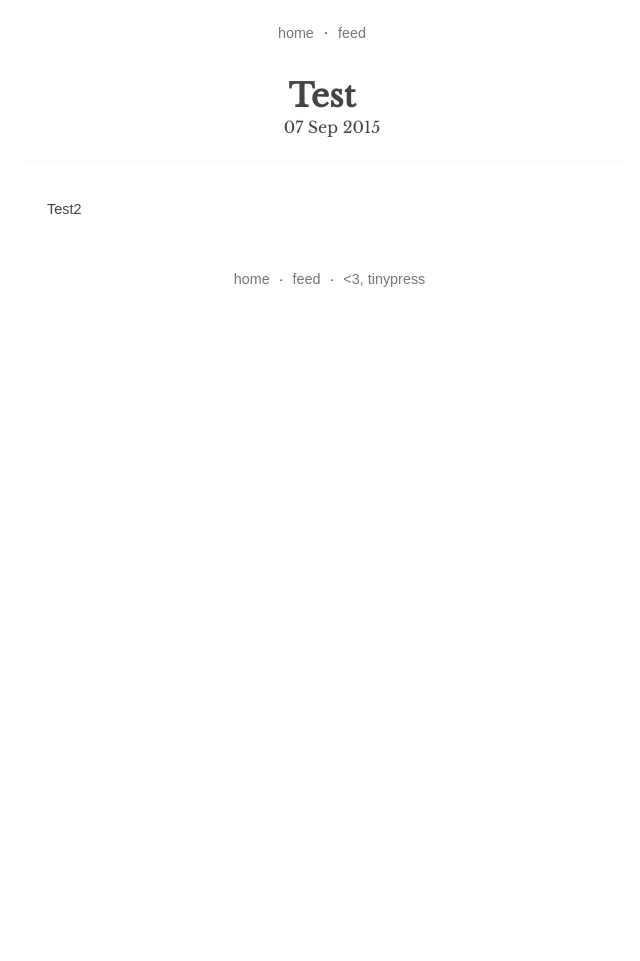
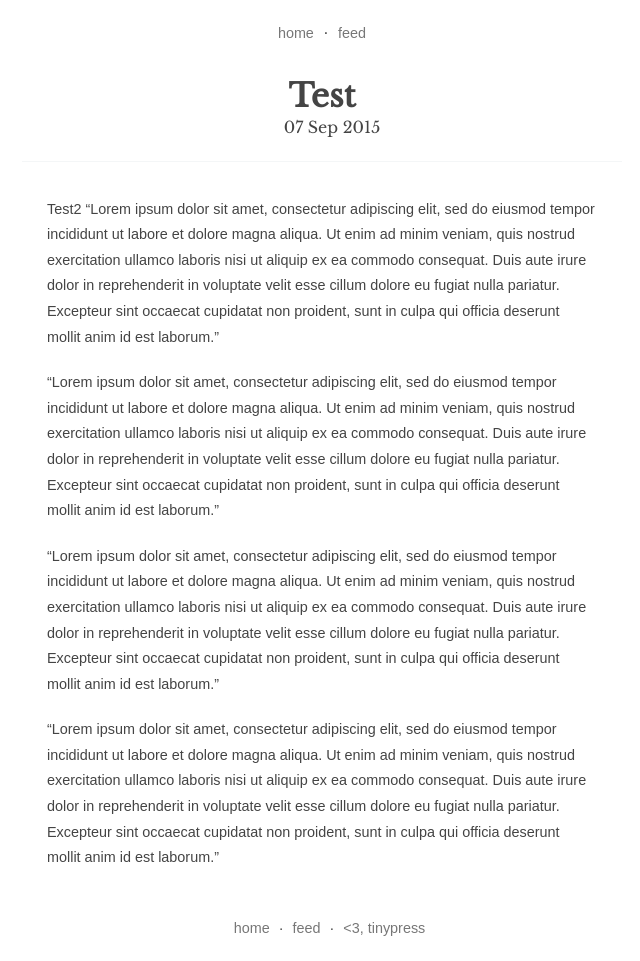
Before and after one commit to spretto/spretto.github.io, a Jekyll site: the page built from _posts/2015-09-07-test.markdown, in a window 1280 px wide. Shown: the whole page, without its empty margins (318-958 px from the left). Built offline with Jekyll 4.4.1, drawn with Linux system fonts in a browser that asks for light colours; before the commit the page ends 900 px from its top, so only the background shows below that.

Commit message:
Post update: Test

```diff
--- a/_posts/2015-09-07-test.markdown
+++ b/_posts/2015-09-07-test.markdown
@@ -4,3 +4,10 @@
 layout: post
 ---
 Test2
+"Lorem ipsum dolor sit amet, consectetur adipiscing elit, sed do eiusmod tempor incididunt ut labore et dolore magna aliqua. Ut enim ad minim veniam, quis nostrud exercitation ullamco laboris nisi ut aliquip ex ea commodo consequat. Duis aute irure dolor in reprehenderit in voluptate velit esse cillum dolore eu fugiat nulla pariatur. Excepteur sint occaecat cupidatat non proident, sunt in culpa qui officia deserunt mollit anim id est laborum."
+
+"Lorem ipsum dolor sit amet, consectetur adipiscing elit, sed do eiusmod tempor incididunt ut labore et dolore magna aliqua. Ut enim ad minim veniam, quis nostrud exercitation ullamco laboris nisi ut aliquip ex ea commodo consequat. Duis aute irure dolor in reprehenderit in voluptate velit esse cillum dolore eu fugiat nulla pariatur. Excepteur sint occaecat cupidatat non proident, sunt in culpa qui officia deserunt mollit anim id est laborum."
+
+"Lorem ipsum dolor sit amet, consectetur adipiscing elit, sed do eiusmod tempor incididunt ut labore et dolore magna aliqua. Ut enim ad minim veniam, quis nostrud exercitation ullamco laboris nisi ut aliquip ex ea commodo consequat. Duis aute irure dolor in reprehenderit in voluptate velit esse cillum dolore eu fugiat nulla pariatur. Excepteur sint occaecat cupidatat non proident, sunt in culpa qui officia deserunt mollit anim id est laborum."
+
+"Lorem ipsum dolor sit amet, consectetur adipiscing elit, sed do eiusmod tempor incididunt ut labore et dolore magna aliqua. Ut enim ad minim veniam, quis nostrud exercitation ullamco laboris nisi ut aliquip ex ea commodo consequat. Duis aute irure dolor in reprehenderit in voluptate velit esse cillum dolore eu fugiat nulla pariatur. Excepteur sint occaecat cupidatat non proident, sunt in culpa qui officia deserunt mollit anim id est laborum."
```
